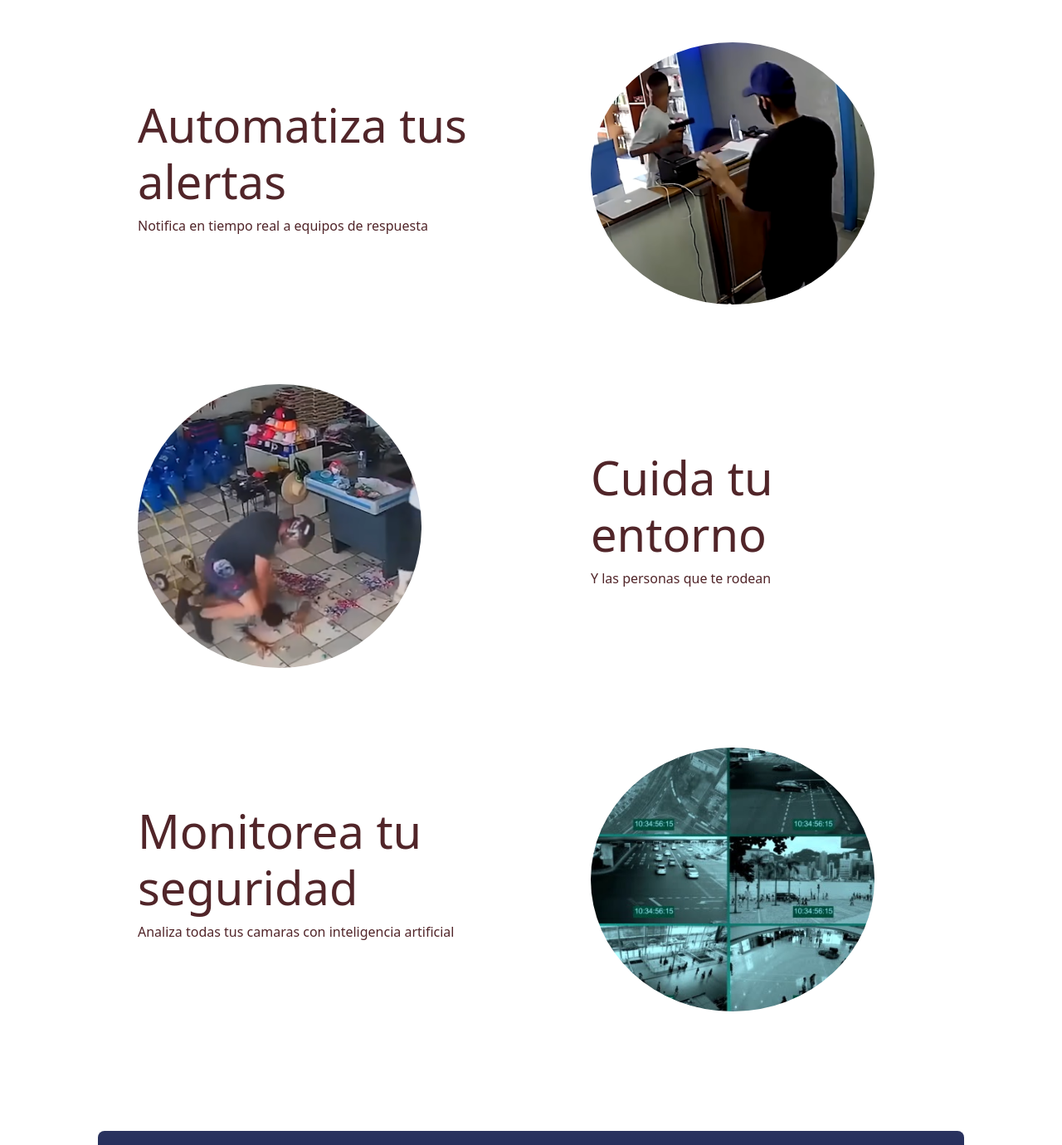
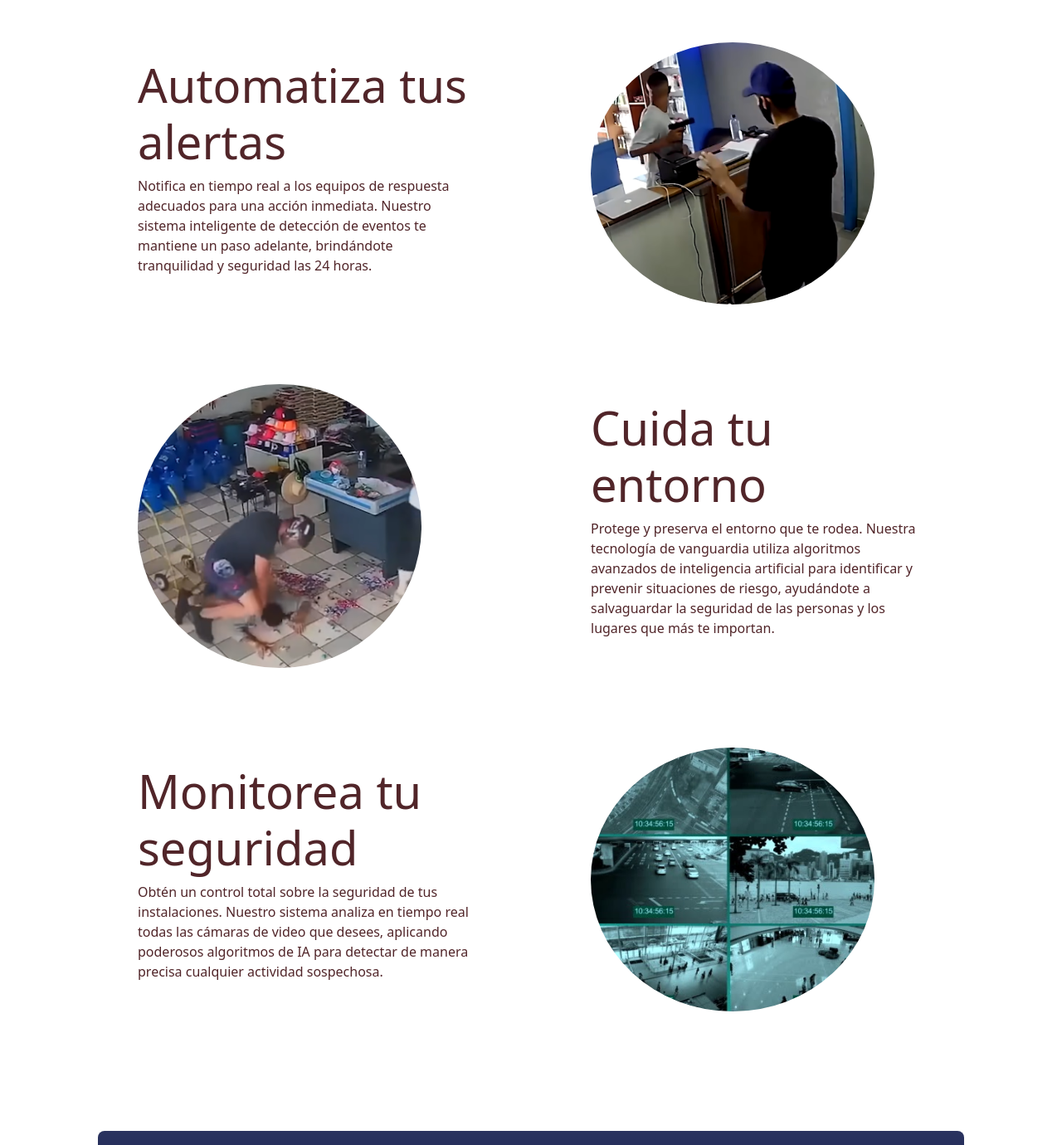
Before and after one commit to jdiaz97/securityai-web, a plain HTML site: page index.html in a window 1280 px wide. Shown: the part 1140-2520 px from the top of the page at 83% size. Drawn offline with nearby package versions, Linux system fonts and the light colour scheme.

Commit message:
Update index.html
cambios al texto junto a las imagenes

```diff
--- a/index.html
+++ b/index.html
@@ -92,7 +92,7 @@
                         <div class="col-lg-6 order-lg-1">
                             <div class="p-5">
                                 <h2 class="display-4">Automatiza tus alertas</h2>
-                                <p>Notifica en tiempo real a equipos de respuesta</p>
+                                <p>Notifica en tiempo real a los equipos de respuesta adecuados para una acción inmediata. Nuestro sistema inteligente de detección de eventos te mantiene un paso adelante, brindándote tranquilidad y seguridad las 24 horas.</p>
                             </div>
                         </div>
                     </div>
@@ -108,7 +108,7 @@
                         <div class="col-lg-6">
                             <div class="p-5">
                                 <h2 class="display-4">Cuida tu entorno</h2>
-                                <p>Y las personas que te rodean</p>
+                                <p>Protege y preserva el entorno que te rodea. Nuestra tecnología de vanguardia utiliza algoritmos avanzados de inteligencia artificial para identificar y prevenir situaciones de riesgo, ayudándote a salvaguardar la seguridad de las personas y los lugares que más te importan.</p>
                             </div>
                         </div>
                     </div>
@@ -124,7 +124,7 @@
                         <div class="col-lg-6 order-lg-1">
                             <div class="p-5">
                                 <h2 class="display-4">Monitorea tu seguridad</h2>
-                                <p>Analiza todas tus camaras con inteligencia artificial</p>
+                                <p>Obtén un control total sobre la seguridad de tus instalaciones. Nuestro sistema analiza en tiempo real todas las cámaras de video que desees, aplicando poderosos algoritmos de IA para detectar de manera precisa cualquier actividad sospechosa.</p>
                             </div>
                         </div>
                     </div>
```
